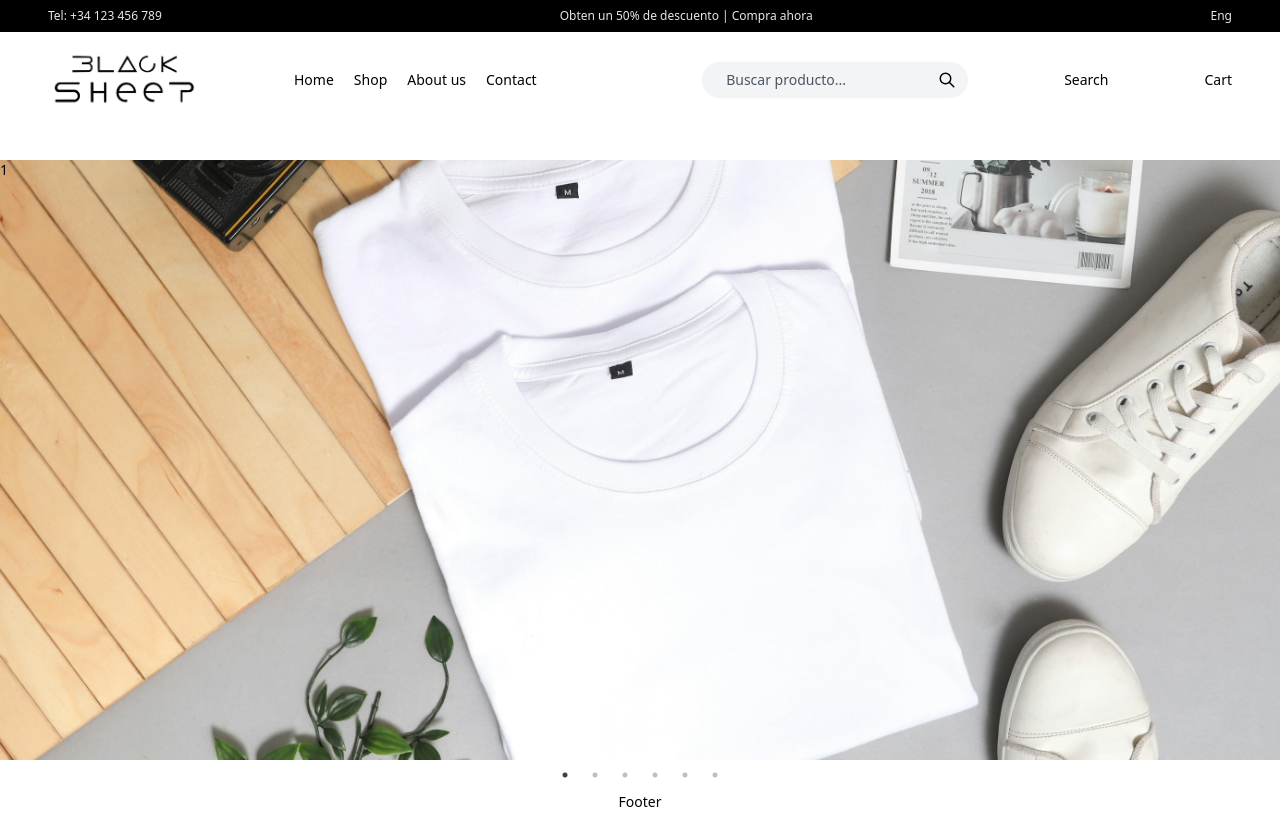
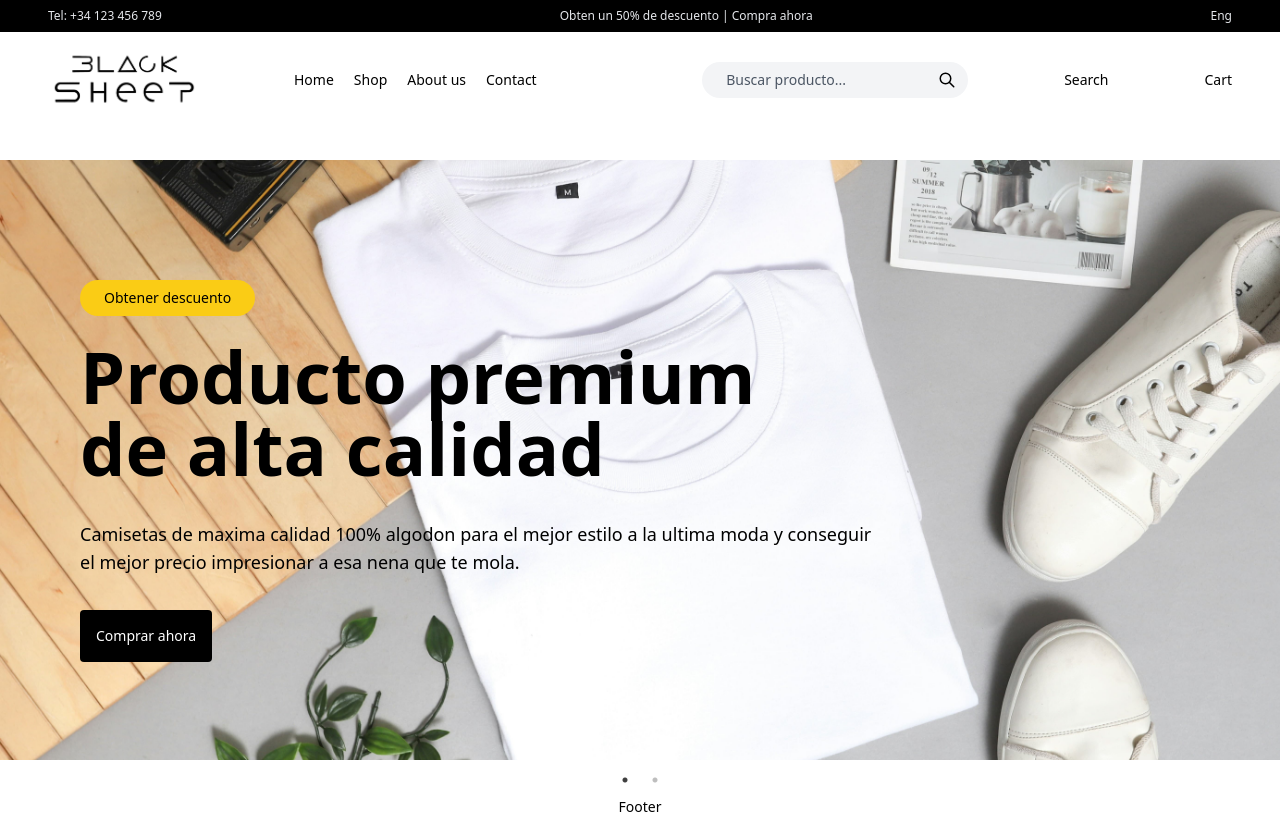
Before and after one commit to Albertomomu/blacksheep-client, a React (Vite) app: page / in a window 1280 px wide. Shown: the top 817 px of the page. Built offline with nearby package versions, Linux system fonts and the light colour scheme.

Commit message:
feat: slider and heroslide done

```diff
--- a/src/components/Hero.tsx
+++ b/src/components/Hero.tsx
@@ -1,5 +1,6 @@
 import "slick-carousel/slick/slick.css";
 import "slick-carousel/slick/slick-theme.css";
+import HeroSlide from "./HeroSlide";
 
 import Slider from "react-slick";
 export const Hero = () => {
@@ -12,24 +13,12 @@ export const Hero = () => {
   };
   return (
     <Slider {...settings}>
-      <div className="heroImage">
-        <h3>1</h3>
+      <div>
+        <HeroSlide />
       </div>
       <div>
         <h3>2</h3>
       </div>
-      <div>
-        <h3>3</h3>
-      </div>
-      <div>
-        <h3>4</h3>
-      </div>
-      <div>
-        <h3>5</h3>
-      </div>
-      <div>
-        <h3>6</h3>
-      </div>
     </Slider>
   );
 }
--- /dev/null
+++ b/src/components/HeroSlide.tsx
@@ -0,0 +1,14 @@
+import React from 'react'
+
+const HeroSlide = () => {
+  return (
+    <main className="heroImage relative">
+      <button className='absolute top-[20%] left-20 bg-yellow-400 px-6 py-2 rounded-full'>Obtener descuento</button>
+      <h1 className='absolute top-[30%] left-20 text-7xl font-bold'>Producto premium<br/> de alta calidad</h1>
+      <p className='absolute top-[60%] left-20 text-lg'>Camisetas de maxima calidad 100% algodon para el mejor estilo a la ultima moda y conseguir <br/> el mejor precio impresionar a esa nena que te mola.</p>
+      <button className='absolute top-[75%] left-20 bg-black text-white px-4 py-4 rounded'>Comprar ahora</button>
+    </main>
+  )
+}
+
+export default HeroSlide
```
